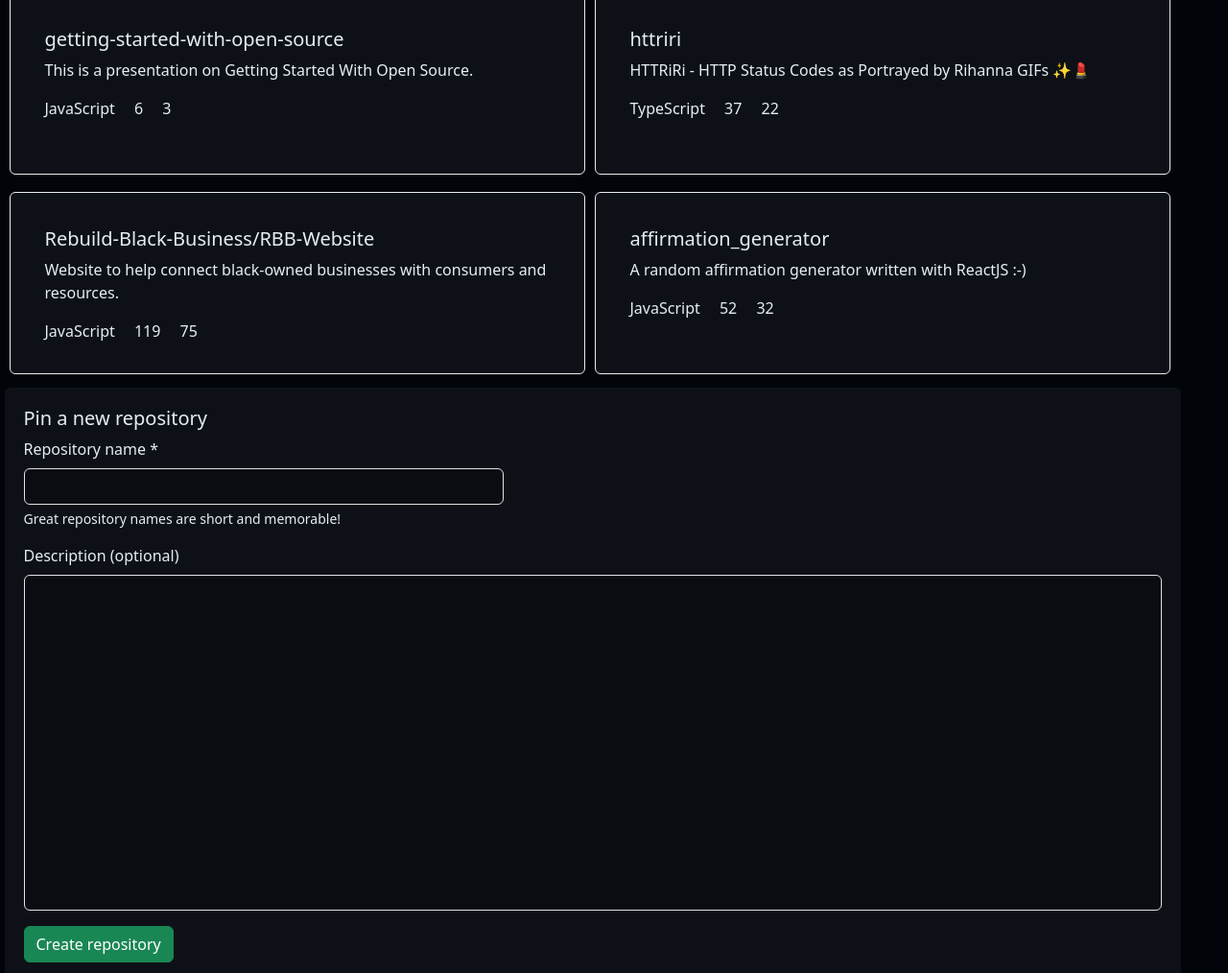
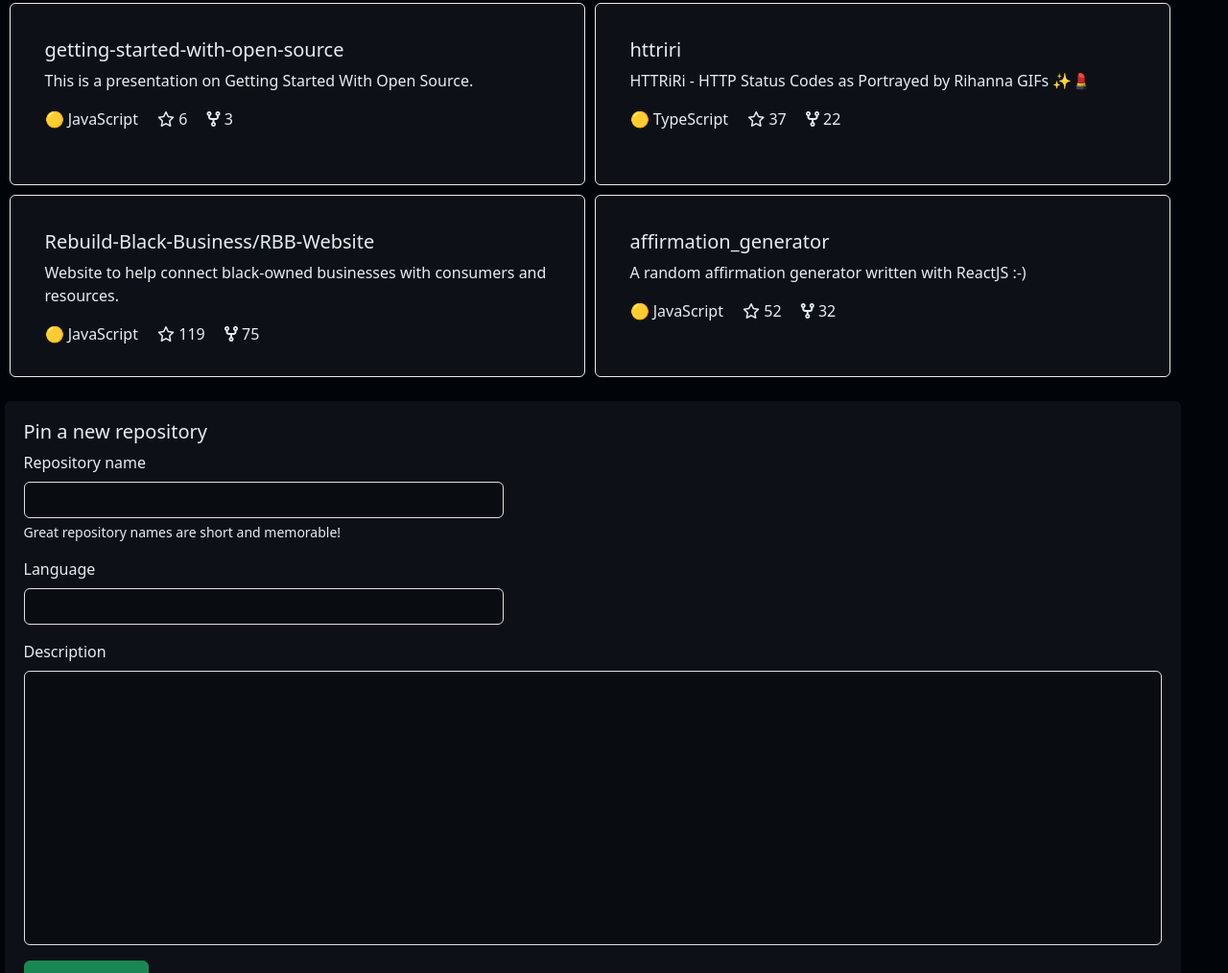
Before and after one commit to nss-evening-cohort-26/gitsub-your-worst-nightmare, a plain HTML site: page index.html in a window 1280 px wide. Shown: the part 1786-2800 px from the top of the page at 96% size. Drawn offline with nearby package versions, Linux system fonts and the light colour scheme.

Commit message:
tweaked overview page

```diff
--- a/index.html
+++ b/index.html
@@ -85,7 +85,24 @@
         </ul>
 
         <div id="pinned-repos"></div>
-        <div id="repoForm"></div>
+
+        <div class="card form-card">
+          <form>
+            <div class="mb-3">
+              <h5 class="card-title">Pin a new repository</h5>
+              <label class="form-label">Repository name</label>
+              <input type="text" class="form-control" id="name">
+              <p class="form-text">Great repository names are short and memorable!</p>
+              <label class="form-label">Language</label>
+              <input type="text" class="form-control" id="language">
+            </div>
+            <div class="mb-3">
+              <label class="form-label">Description</label>
+              <input type="text" class="form-control" id="description">
+            </div>
+            <button type="submit" class="btn btn-success">Pin repository</button>
+          </form>
+        </div>
 
       </div>
 
--- a/main.css
+++ b/main.css
@@ -14,6 +14,10 @@ body {
 
 .card-link {
   color: #e6edf3;
+}
+
+.profile-card {
+  margin-top: 20px;
 }
 
 #btn-profile {
@@ -88,9 +92,10 @@ a {
 
 #pinned-repos {
   width: 1251px;
-  height: 626px;
+  height: auto;
   display: flex;
   flex-wrap: wrap;
+  margin-bottom: 20px;
 }
 
 .repo-cards {
@@ -109,14 +114,14 @@ a {
   color: #e6edf3;
 }
 
-#repoNameInput {
+#name, #language {
   color: #e6edf3;
   background-color: #090d12;
   width: 500px;
 }
 
-#repoDescriptionInput {
+#description {
   color: #e6edf3;
   background-color: #090d12;
-  height: 350px;
+  padding: 10px 0 250px 10px;
 }
--- a/main.js
+++ b/main.js
@@ -62,9 +62,9 @@ const pinnedReposOnDom = (pinnedRepos) => {
       <div class="card-body">
         <h5 class="card-title">${repo.name}</h5>
         <p class="card-text">${repo.description}</p>
-        <a href="#" class="card-link">${repo.language}</a>
-        <a href="#" class="card-link">${repo.stars}</a>
-        <a href="#" class="card-link">${repo.forks}</a>
+        <a href="#" class="card-link">🟡 ${repo.language}</a>
+        <a href="#" class="card-link"><i class="fa-regular fa-star"></i> ${repo.stars}</a>
+        <a href="#" class="card-link"><i class="fa-solid fa-code-fork"></i> ${repo.forks}</a>
       </div>
     </div>`;
     renderToDom("#pinned-repos", domstring);
@@ -73,24 +73,23 @@ const pinnedReposOnDom = (pinnedRepos) => {
 
 pinnedReposOnDom(pinnedRepos);
 
-const rForm = () => {
-  let domstring =
-  `<div class="card form-card">
-    <form>
-      <div class="mb-3">
-        <h5 class="card-title">Pin a new repository</h5>
-        <label for="repoNameInput" class="form-label">Repository name *</label>
-        <input type="Name" class="form-control" id="repoNameInput" aria-describedby="">
-        <p id="repoNameHelp" class="form-text">Great repository names are short and memorable!</p>
-      </div>
-      <div class="mb-3">
-        <label for="repoDiscription" class="form-label">Description (optional)</label>
-        <input type="text" class="form-control" id="repoDescriptionInput">
-      </div>
-      <button type="button" class="btn btn-success">Create repository</button>
-    </form>
-  </div>`;
-  renderToDom('#repoForm', domstring);
-};
+const form = document.querySelector("form");
 
-rForm();
+const createRepo = (e) => {
+  e.preventDefault();
+
+  const newRepo = {
+    id: pinnedRepos.length + 1,
+    name: document.querySelector("#name").value,
+    description: document.querySelector("#description").value,
+    language: document.querySelector("#language").value,
+    stars: 4,
+    forks: 20
+  }
+
+  pinnedRepos.push(newRepo);
+  pinnedReposOnDom(pinnedRepos);
+  form.reset();
+}
+
+form.addEventListener("submit", createRepo);
```
